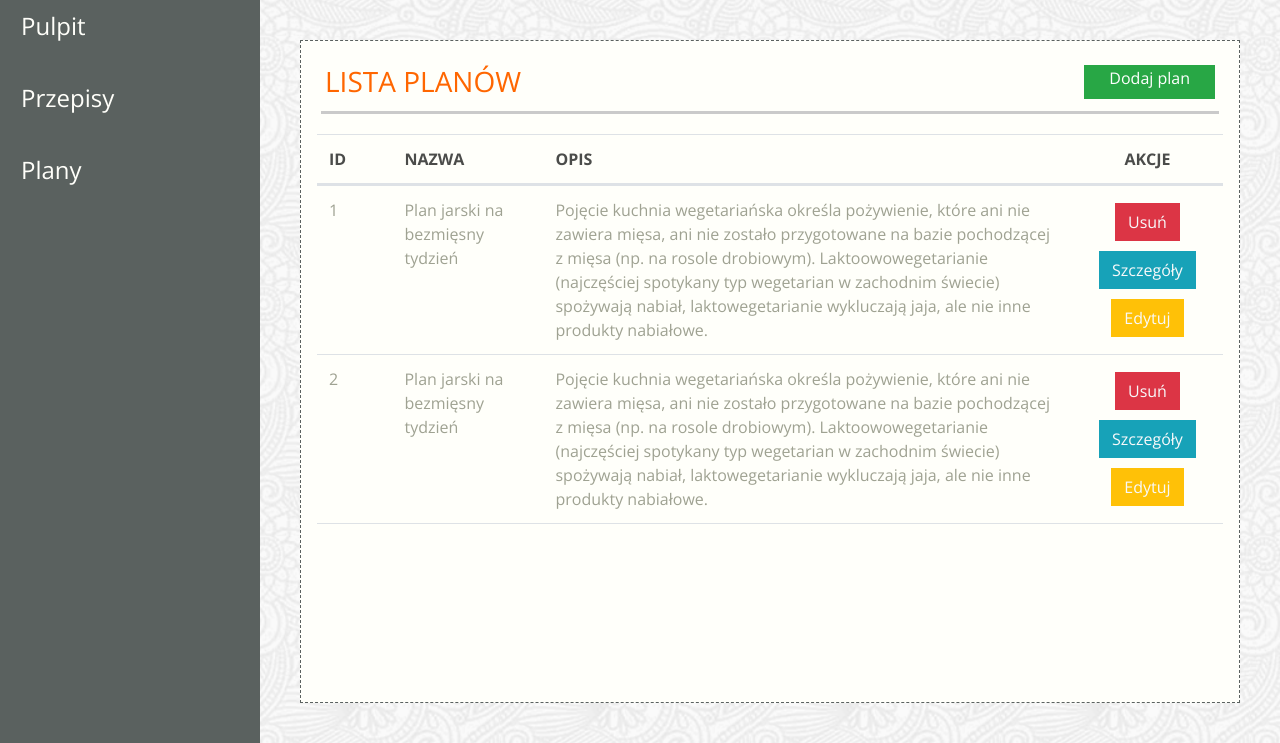
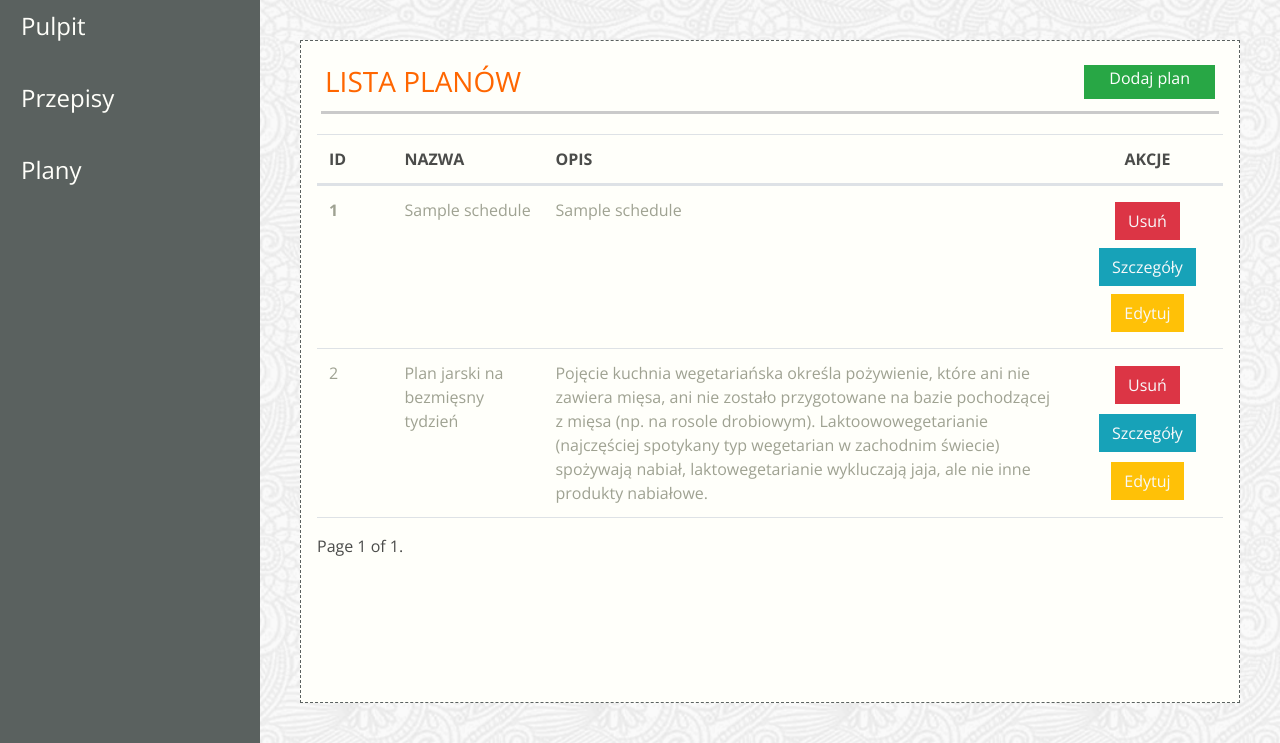
Before and after one commit to pchroscicki/ScrumLab, a Django app: template jedzonko/templates/app-schedules.html in a window 1280 px wide. Shown: the part 84-827 px from the top of the page. Run offline with Django 3.2, Linux system fonts and the light colour scheme; the template is opened without the code that fills it: most values are stand-ins (such as "Sample title", 1, 10 or a date in 2020); some libraries are stand-ins or nearby versions; some web fonts are replaced.

Commit message:
5.2 chyba cale gotowe

```diff
--- a/jedzonko/templates/app-schedules.html
+++ b/jedzonko/templates/app-schedules.html
@@ -25,25 +25,22 @@
             </tr>
             </thead>
             <tbody class="text-color-lighter">
+            {% for schedule in schedule_list %}
             <tr class="d-flex">
-                <td class="col-1">1</td>
-                <td class="col-2">Plan jarski na bezmięsny tydzień</td>
-                <td class="col-7">
-                    Pojęcie kuchnia wegetariańska określa pożywienie, które ani
-                    nie zawiera mięsa, ani nie zostało przygotowane na bazie
-                    pochodzącej z mięsa (np. na rosole drobiowym).
-                    Laktoowowegetarianie (najczęściej spotykany typ wegetarian w
-                    zachodnim świecie) spożywają nabiał, laktowegetarianie
-                    wykluczają jaja, ale nie inne produkty nabiałowe.
+<!--                <td class="col-1">1</td>-->
+                <th scope="row" class="col-1"> {{ schedule.id }}</th>
+                <td class="col-2"> {{ schedule.name }}</td>
+                <td class="col-7"> {{ schedule.name }}
                 </td>
                 <td class="col-2 d-flex align-items-center justify-content-center flex-wrap">
-                    <a href="" class="btn btn-danger rounded-0 text-light m-1">Usuń</a>
-                    <a href=""
+                    <a href="#" class="btn btn-danger rounded-0 text-light m-1">Usuń</a>
+                    <a href="/plan/{{schedule.id}}"
                        class="btn btn-info rounded-0 text-light m-1">Szczegóły</a>
-                    <a href=""
+                    <a href="/app-edit-schedule.html"
                        class="btn btn-warning rounded-0 text-light m-1">Edytuj</a>
                 </td>
             </tr>
+            {% endfor %}
             <tr class="d-flex">
                 <td class="col-1">2</td>
                 <td class="col-2">Plan jarski na bezmięsny tydzień</td>
@@ -66,5 +63,25 @@
             </tbody>
         </table>
     </div>
+
+    <!--    TO JEST PAGINATOR-->
+ <div class="pagination">
+    <span class="step-links">
+        {% if schedules.has_previous %}
+            <a href="?page=1">&laquo; first</a>
+            <a href="?page={{ schedules.previous_page_number }}">previous</a>
+        {% endif %}
+
+        <span class="current">
+            Page {{ schedules.number }} of {{ schedules.paginator.num_pages }}.
+        </span>
+
+        {% if schedules.has_next %}
+            <a href="?page={{ schedules.next_page_number }}">next</a>
+            <a href="?page={{ schedules.paginator.num_pages }}">last &raquo;</a>
+        {% endif %}
+    </span>
+</div>
+<!-- PAGINATOR-->
 </div>
 {% endblock content %}
```
Also changed, not shown: jedzonko/views.py (+6 -1 lines), jedzonko/templates/app-recipes.html (line endings or trailing spaces).
